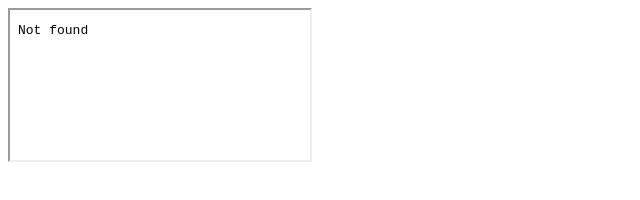
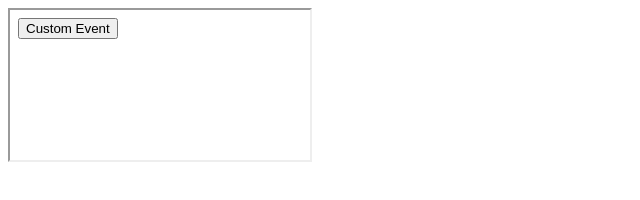
Before and after one commit to NimaiMalle/FullStory_iframe_test, a plain HTML site: page index.html in a window 1280 px wide. Shown: the whole page, without its empty margins (0-640 px from the left). Drawn offline with Linux system fonts and the light colour scheme; the site is published under a folder, as on GitHub Pages, so addresses that start at the root find nothing.

Commit message:
Attempt to fix 404 on iframe src

```diff
--- a/index.html
+++ b/index.html
@@ -26,6 +26,6 @@
         </script>
     </head>
     <body>
-        <iframe src="/index_inner.html"/>
+        <iframe src="./index_inner.html"/>
     </body>
 </html>
```
